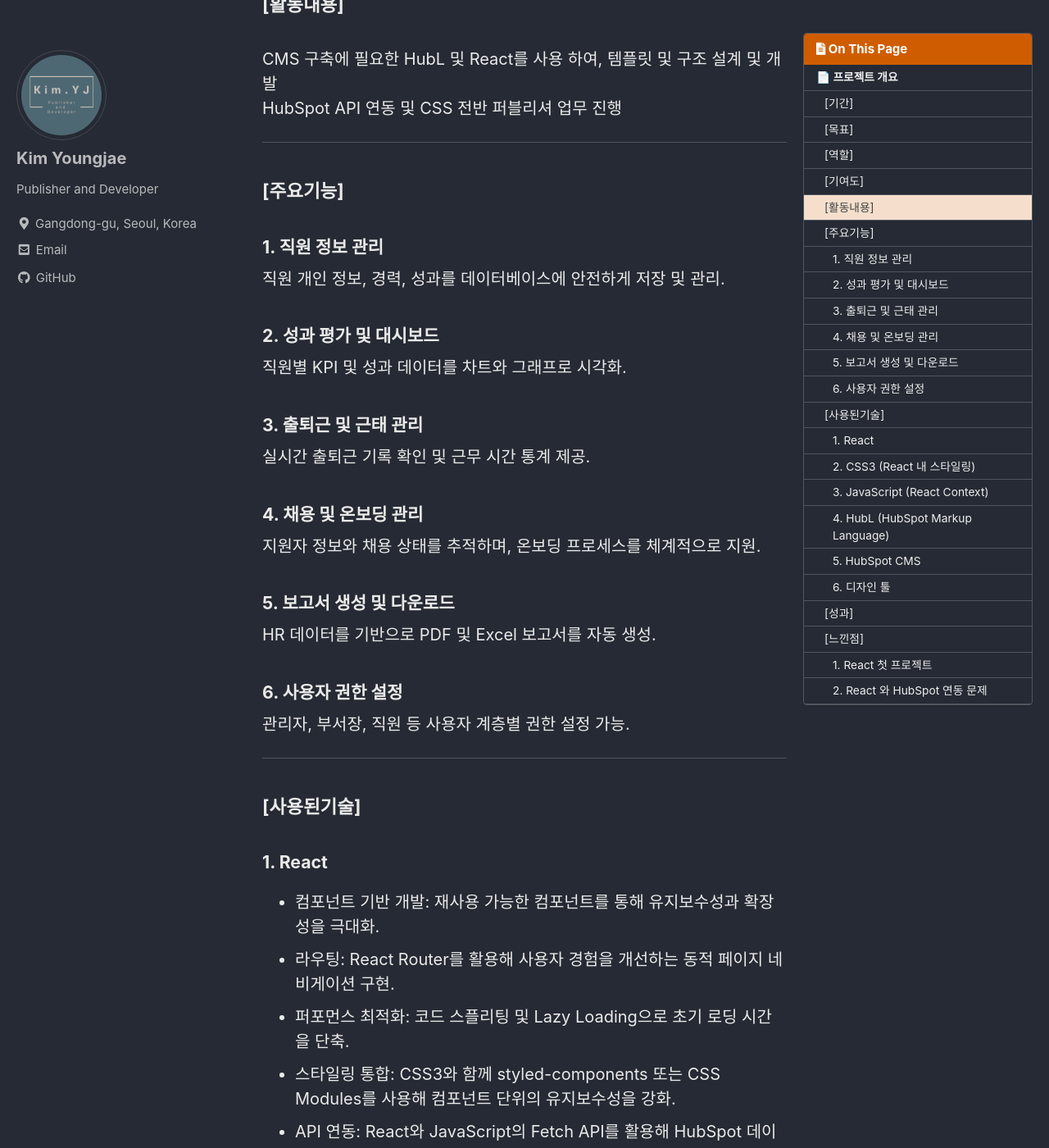
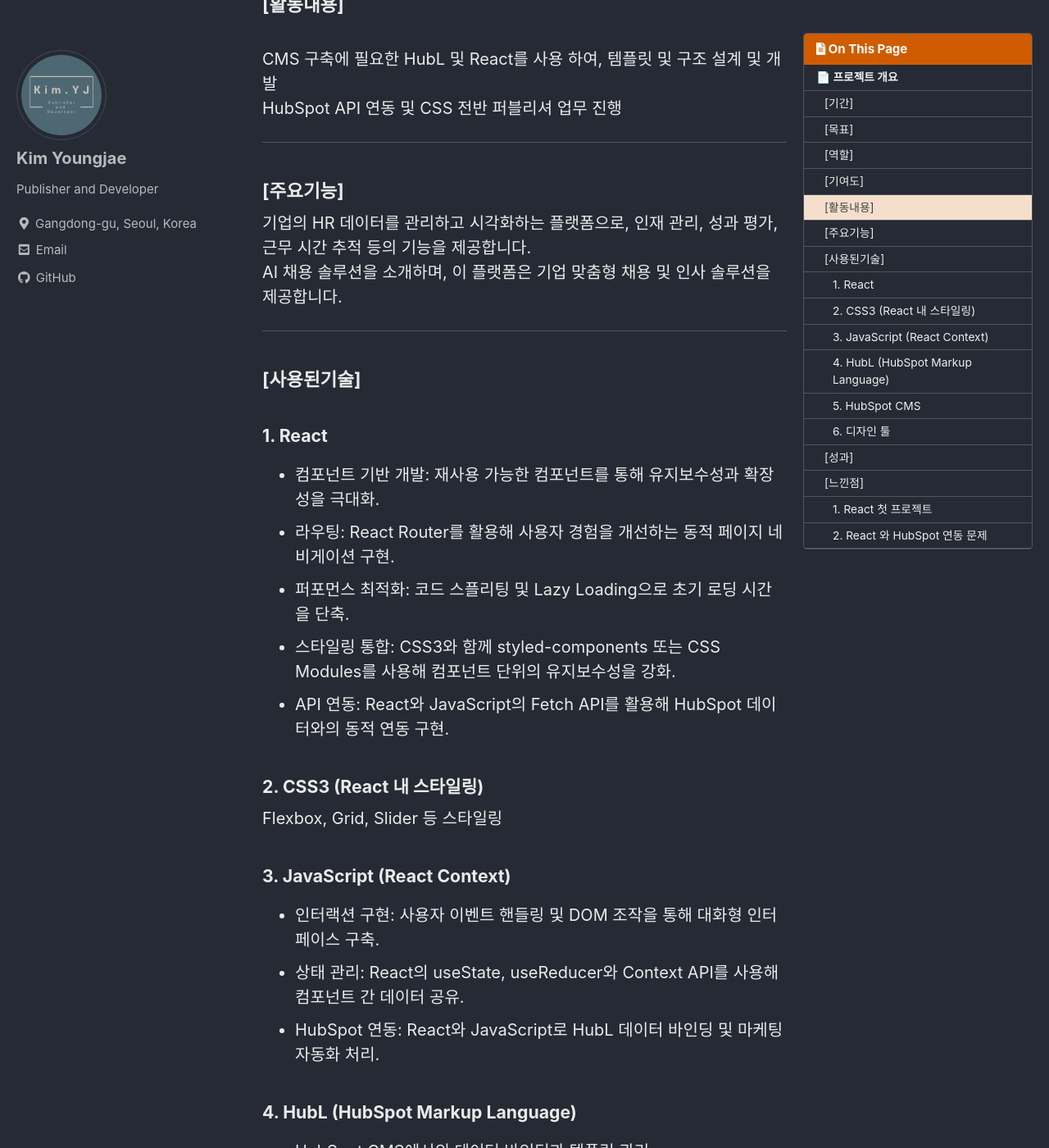
Before and after one commit to KYJ0206/kyj0206.github.io, a Jekyll site: the page built from _pages/portfolioDetail/viewinter.md, in a window 1280 px wide and 1400 px high, scrolled down 1317 px. Shown: the whole window at 82% size. Built offline with Jekyll 4.4.1, drawn with Linux system fonts in a browser that asks for light colours; cached includes are drawn as plain includes.

Commit message:
제네시스랩 수정

```diff
--- a/_pages/portfolioDetail/viewinter.md
+++ b/_pages/portfolioDetail/viewinter.md
@@ -56,29 +56,8 @@ HubSpot API 연동 및 CSS 전반 퍼블리셔 업무 진행
 
 ### [주요기능]
 
-#### 1. **직원 정보 관리**
-
-직원 개인 정보, 경력, 성과를 데이터베이스에 안전하게 저장 및 관리.
-
-#### 2. **성과 평가 및 대시보드**
-
-직원별 KPI 및 성과 데이터를 차트와 그래프로 시각화.
-
-#### 3. **출퇴근 및 근태 관리**
-
-실시간 출퇴근 기록 확인 및 근무 시간 통계 제공.
-
-#### 4. **채용 및 온보딩 관리**
-
-지원자 정보와 채용 상태를 추적하며, 온보딩 프로세스를 체계적으로 지원.
-
-#### 5. **보고서 생성 및 다운로드**
-
-HR 데이터를 기반으로 PDF 및 Excel 보고서를 자동 생성.
-
-#### 6. **사용자 권한 설정**
-
-관리자, 부서장, 직원 등 사용자 계층별 권한 설정 가능.
+기업의 HR 데이터를 관리하고 시각화하는 플랫폼으로, 인재 관리, 성과 평가, 근무 시간 추적 등의 기능을 제공합니다. <br/>
+AI 채용 솔루션을 소개하며, 이 플랫폼은 기업 맞춤형 채용 및 인사 솔루션을 제공합니다.
 
 ---
 
```
